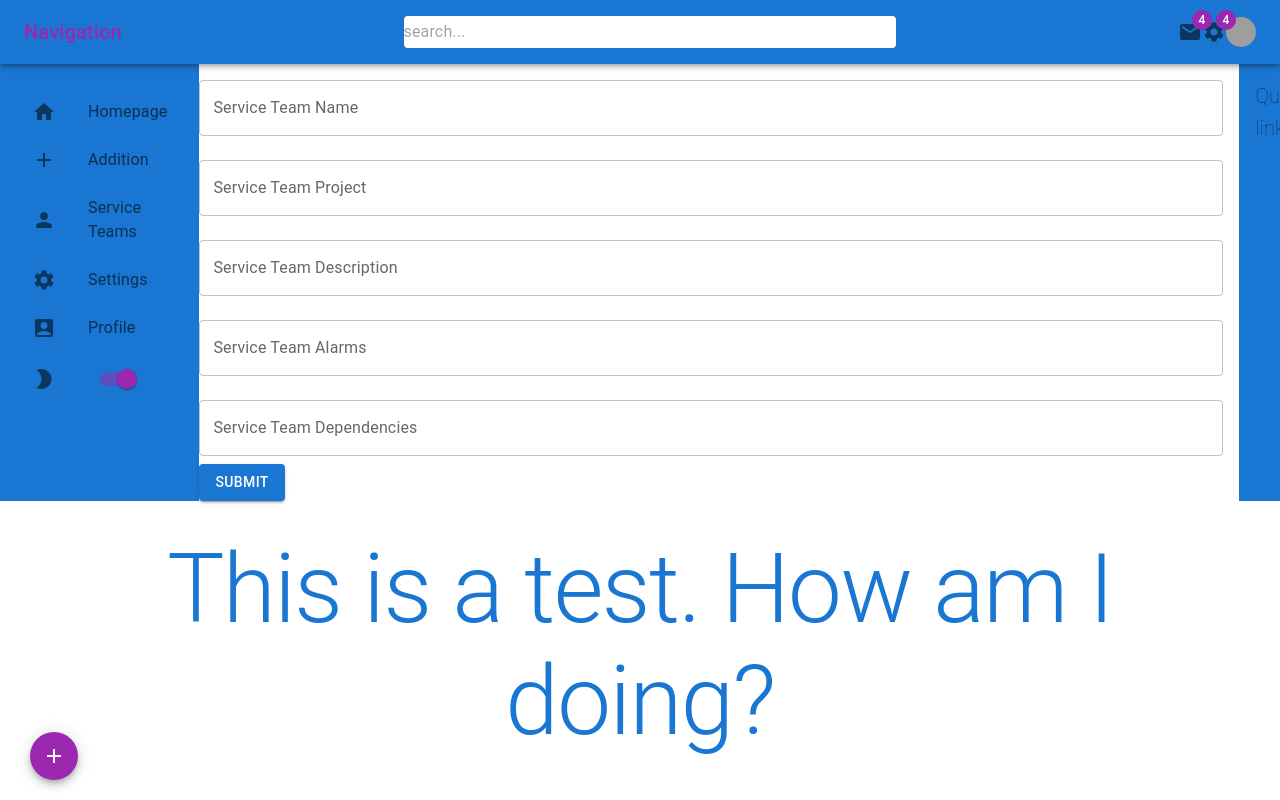
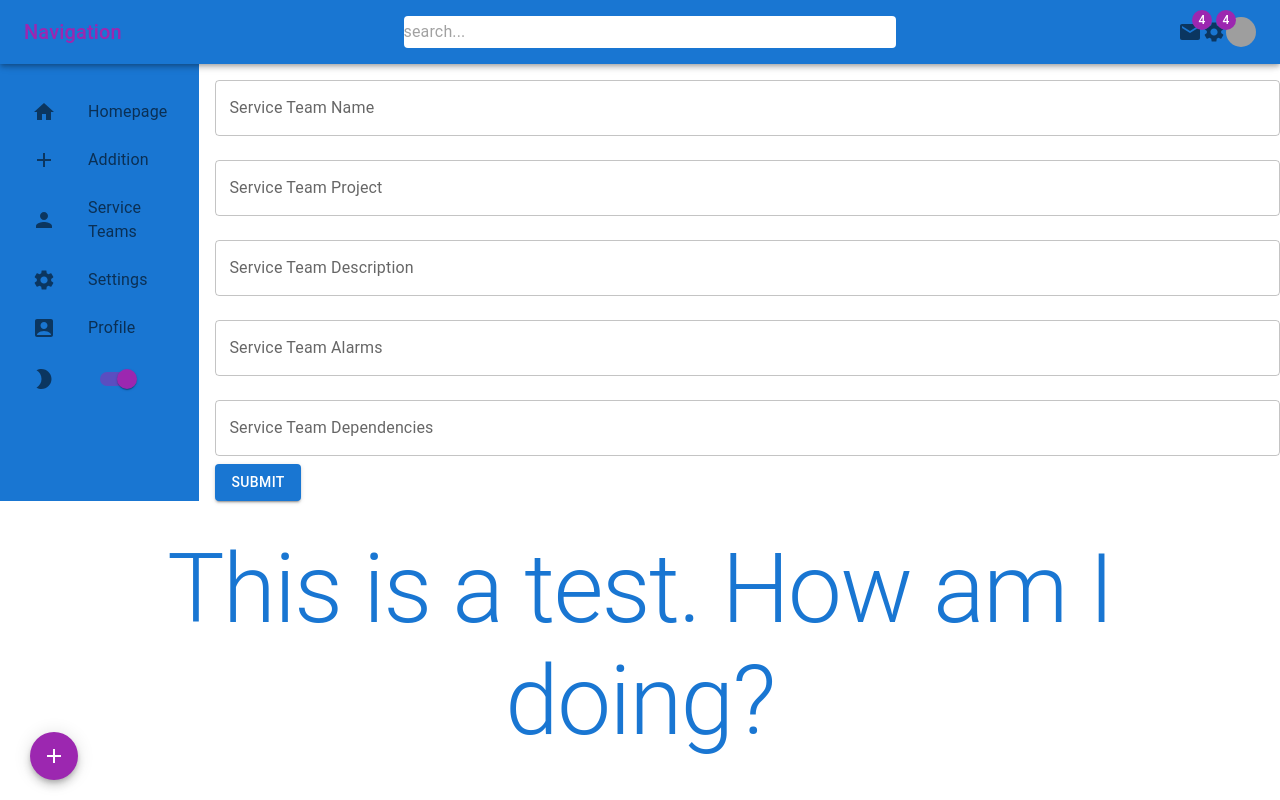
Before and after one commit to The-Shamm/255FinalProject, a React (Vite) app in the folder 255FinalProject/: page /service-teams in a window 1280 px wide. Shown: the top 800 px of the page. Built offline with nearby package versions, Linux system fonts and the light colour scheme; no server answers; grey boxes are pictures that could not be loaded.

Commit message:
kinda fixed positioning of input form

```diff
--- a/255FinalProject/src/App.jsx
+++ b/255FinalProject/src/App.jsx
@@ -42,7 +42,7 @@ function App() {
               />
               {/* Add other routes as needed */}
             </Routes>
-            <Rightbar />
+
           </Stack>
           <Add />
           <Container>
--- a/255FinalProject/src/components/InputForm.jsx
+++ b/255FinalProject/src/components/InputForm.jsx
@@ -34,9 +34,9 @@ const InputForm = ({ onSubmit }) => {
       onSubmit={handleSubmit}
       className="mainform"
       style={{
-        maxWidth: "80%",
+        maxWidth: "90%",
         display: "block", // Change to "flex" once style issue is debugged
-        margin: "0 auto", // delete after debugging
+
       }}
     >
       <TextField
```
